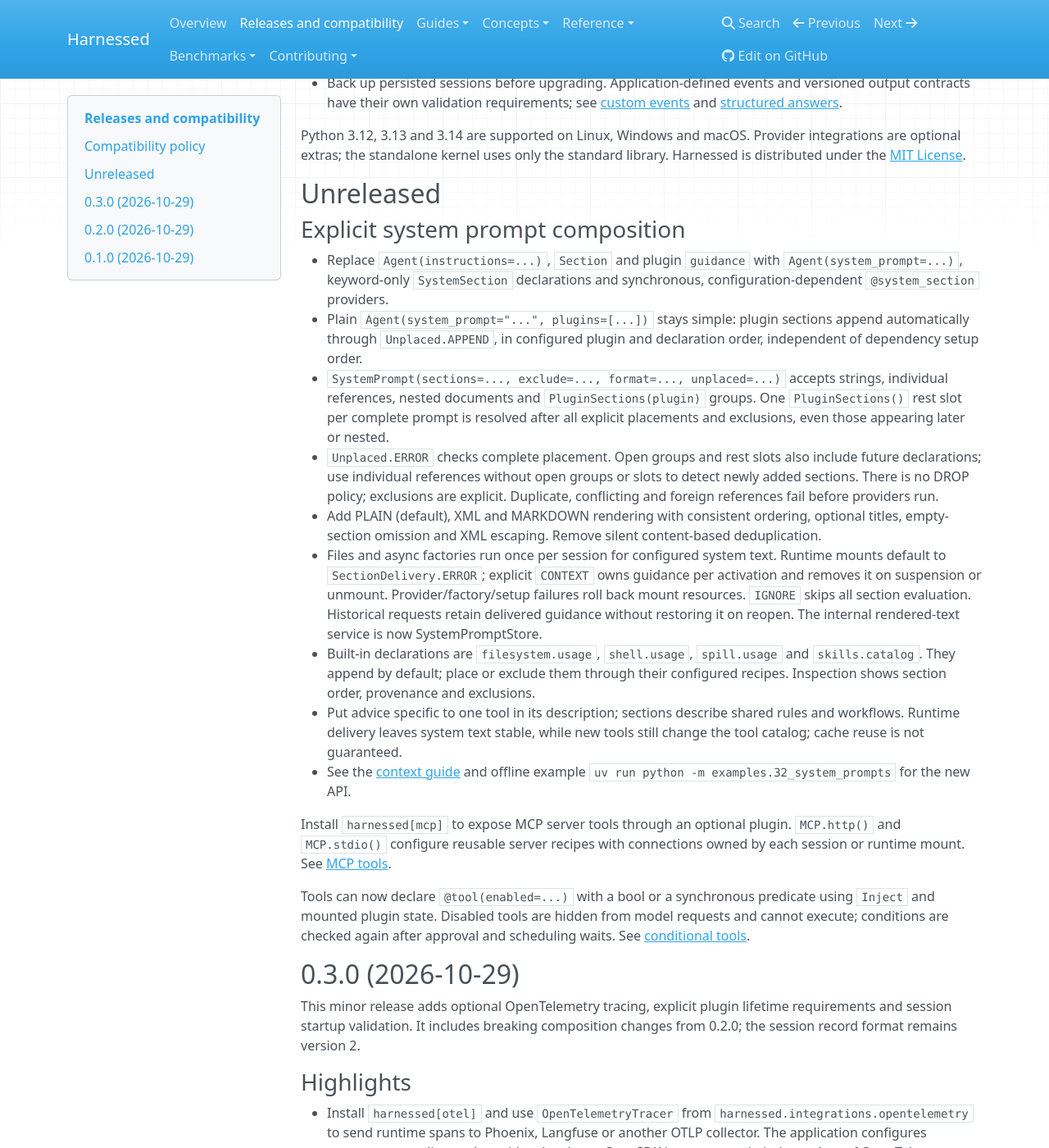
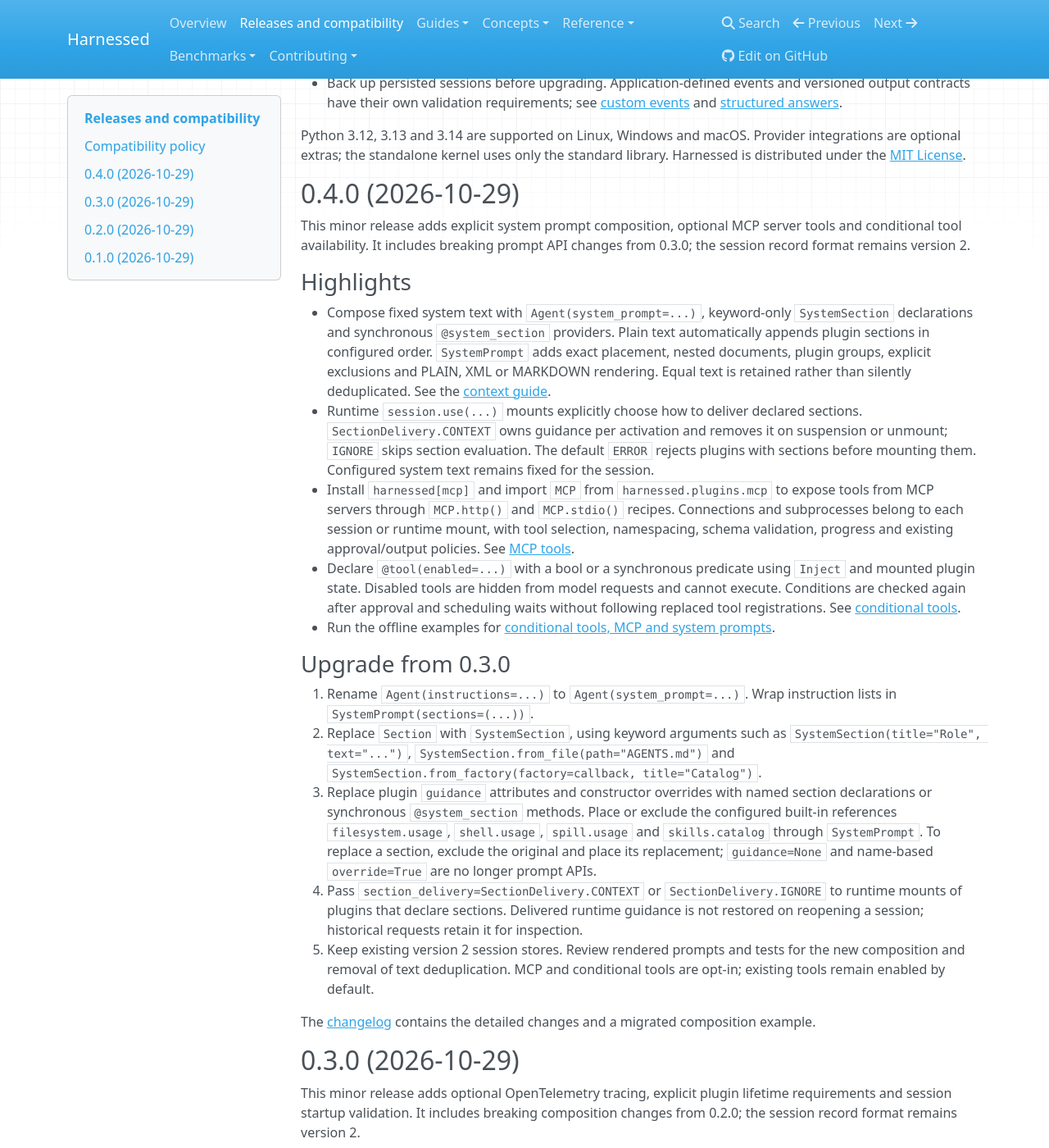
Before and after one commit to mathisarends/cordify, an MkDocs documentation site: the page built from docs/releases.md, in a window 1280 px wide and 1400 px high, scrolled down 380 px. Shown: the whole window at 82% size. Built offline with MkDocs 1.6.1, drawn with Linux system fonts in a browser that asks for light colours; nearby versions of some CDN libraries.

Commit message:
Prepare Harnessed 0.4.0 release

```diff
--- a/docs/releases.md
+++ b/docs/releases.md
@@ -13,7 +13,7 @@
 - Patch releases within a minor line are intended for compatible fixes. Pin the
   exact package version for reproducible deployments and persisted workflows.
 - Session records have an explicit format version. Release 0.1.0 uses version 1;
-  releases 0.2.0 and 0.3.0 use version 2. Incompatible core record changes require
+  releases 0.2.0 through 0.4.0 use version 2. Incompatible core record changes require
   a new version. Unsupported versions fail explicitly, and no automatic format
   migrations are provided.
 - Back up persisted sessions before upgrading. Application-defined events and
@@ -26,50 +26,61 @@
 library. Harnessed is distributed under the
 [MIT License](https://github.com/mathisarends/harnessed/blob/main/LICENSE).
 
-## Unreleased
+## 0.4.0 (2026-10-29)
 
-### Explicit system prompt composition
+This minor release adds explicit system prompt composition, optional MCP server
+tools and conditional tool availability. It includes breaking prompt API changes
+from 0.3.0; the session record format remains version 2.
 
-- Replace `Agent(instructions=...)`, `Section` and plugin `guidance` with
-  `Agent(system_prompt=...)`, keyword-only `SystemSection` declarations and
-  synchronous, configuration-dependent `@system_section` providers.
-- Plain `Agent(system_prompt="...", plugins=[...])` stays simple: plugin sections
-  append automatically through `Unplaced.APPEND`, in configured plugin and
-  declaration order, independent of dependency setup order.
-- `SystemPrompt(sections=..., exclude=..., format=..., unplaced=...)` accepts
-  strings, individual references, nested documents and `PluginSections(plugin)`
-  groups. One `PluginSections()` rest slot per complete prompt is resolved after
-  all explicit placements and exclusions, even those appearing later or nested.
-- `Unplaced.ERROR` checks complete placement. Open groups and rest slots also
-  include future declarations; use individual references without open groups or
-  slots to detect newly added sections. There is no DROP policy; exclusions are
-  explicit. Duplicate, conflicting and foreign references fail before providers run.
-- Add PLAIN (default), XML and MARKDOWN rendering with consistent ordering,
-  optional titles, empty-section omission and XML escaping. Remove silent
-  content-based deduplication.
-- Files and async factories run once per session for configured system text.
-  Runtime mounts default to `SectionDelivery.ERROR`; explicit `CONTEXT` owns guidance
-  per activation and removes it on suspension or unmount. Provider/factory/setup
-  failures roll back mount resources. `IGNORE` skips all section evaluation.
-  Historical requests retain delivered guidance without restoring it on reopen.
-  The internal rendered-text service is now SystemPromptStore.
-- Built-in declarations are `filesystem.usage`, `shell.usage`, `spill.usage` and
-  `skills.catalog`. They append by default; place or exclude them through their
-  configured recipes. Inspection shows section order, provenance and exclusions.
-- Put advice specific to one tool in its description; sections describe shared
-  rules and workflows. Runtime delivery leaves system text stable, while new
-  tools still change the tool catalog; cache reuse is not guaranteed.
-- See the [context guide](guides/context.md) and offline example
-  `uv run python -m examples.32_system_prompts` for the new API.
+### Highlights
 
-Install `harnessed[mcp]` to expose MCP server tools through an optional plugin.
-`MCP.http()` and `MCP.stdio()` configure reusable server recipes with connections
-owned by each session or runtime mount. See [MCP tools](guides/mcp.md).
+- Compose fixed system text with `Agent(system_prompt=...)`, keyword-only
+  `SystemSection` declarations and synchronous `@system_section` providers.
+  Plain text automatically appends plugin sections in configured order.
+  `SystemPrompt` adds exact placement, nested documents, plugin groups, explicit
+  exclusions and PLAIN, XML or MARKDOWN rendering. Equal text is retained rather
+  than silently deduplicated. See the [context guide](guides/context.md).
+- Runtime `session.use(...)` mounts explicitly choose how to deliver declared
+  sections. `SectionDelivery.CONTEXT` owns guidance per activation and removes it
+  on suspension or unmount; `IGNORE` skips section evaluation. The default
+  `ERROR` rejects plugins with sections before mounting them. Configured system
+  text remains fixed for the session.
+- Install `harnessed[mcp]` and import `MCP` from `harnessed.plugins.mcp` to expose
+  tools from MCP servers through `MCP.http()` and `MCP.stdio()` recipes.
+  Connections and subprocesses belong to each session or runtime mount, with
+  tool selection, namespacing, schema validation, progress and existing
+  approval/output policies. See [MCP tools](guides/mcp.md).
+- Declare `@tool(enabled=...)` with a bool or a synchronous predicate using
+  `Inject` and mounted plugin state. Disabled tools are hidden from model
+  requests and cannot execute. Conditions are checked again after approval and
+  scheduling waits without following replaced tool registrations. See
+  [conditional tools](guides/tools.md#conditional-tools).
+- Run the offline examples for [conditional tools, MCP and system prompts](guides/examples.md).
 
-Tools can now declare `@tool(enabled=...)` with a bool or a synchronous predicate
-using `Inject` and mounted plugin state. Disabled tools are hidden from model
-requests and cannot execute; conditions are checked again after approval and
-scheduling waits. See [conditional tools](guides/tools.md#conditional-tools).
+### Upgrade from 0.3.0
+
+1. Rename `Agent(instructions=...)` to `Agent(system_prompt=...)`. Wrap instruction
+   lists in `SystemPrompt(sections=(...))`.
+2. Replace `Section` with `SystemSection`, using keyword arguments such as
+   `SystemSection(title="Role", text="...")`,
+   `SystemSection.from_file(path="AGENTS.md")` and
+   `SystemSection.from_factory(factory=callback, title="Catalog")`.
+3. Replace plugin `guidance` attributes and constructor overrides with named
+   section declarations or synchronous `@system_section` methods. Place or
+   exclude the configured built-in references `filesystem.usage`, `shell.usage`,
+   `spill.usage` and `skills.catalog` through `SystemPrompt`. To replace a section,
+   exclude the original and place its replacement; `guidance=None` and
+   name-based `override=True` are no longer prompt APIs.
+4. Pass `section_delivery=SectionDelivery.CONTEXT` or `SectionDelivery.IGNORE`
+   to runtime mounts of plugins that declare sections. Delivered runtime guidance
+   is not restored on reopening a session; historical requests retain it for
+   inspection.
+5. Keep existing version 2 session stores. Review rendered prompts and tests for
+   the new composition and removal of text deduplication. MCP and conditional
+   tools are opt-in; existing tools remain enabled by default.
+
+The [changelog](https://github.com/mathisarends/harnessed/blob/main/Changelog.md)
+contains the detailed changes and a migrated composition example.
 
 ## 0.3.0 (2026-10-29)
 
--- a/pyproject.toml
+++ b/pyproject.toml
@@ -4,7 +4,7 @@
 
 [project]
 name = "harnessed"
-version = "0.3.0"
+version = "0.4.0"
 description = "A composable Python agent SDK with reversible plugins and a durable session log."
 readme = "README.md"
 license = "MIT"
```
Also changed, not shown: Changelog.md (+57 -1 lines), 1 other file.
